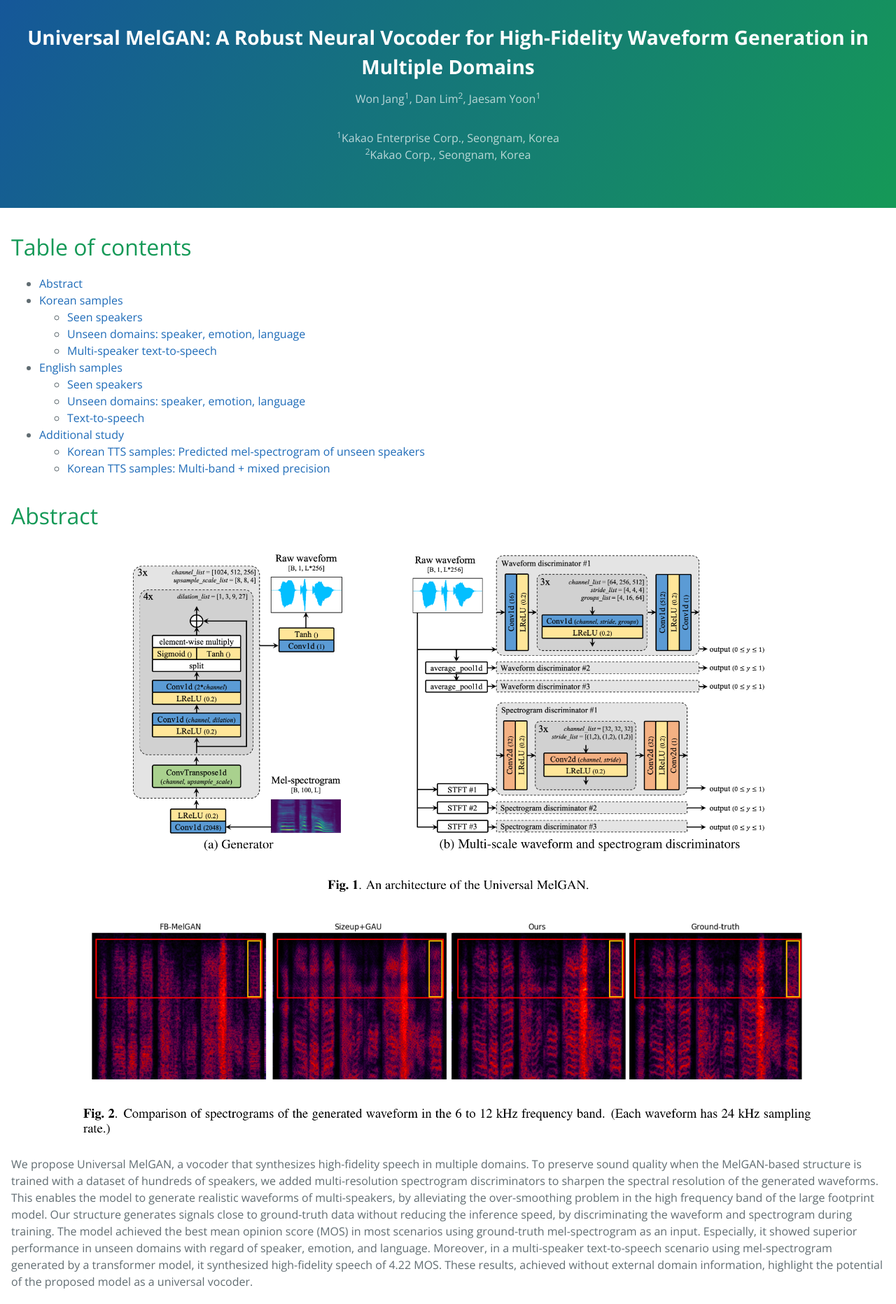
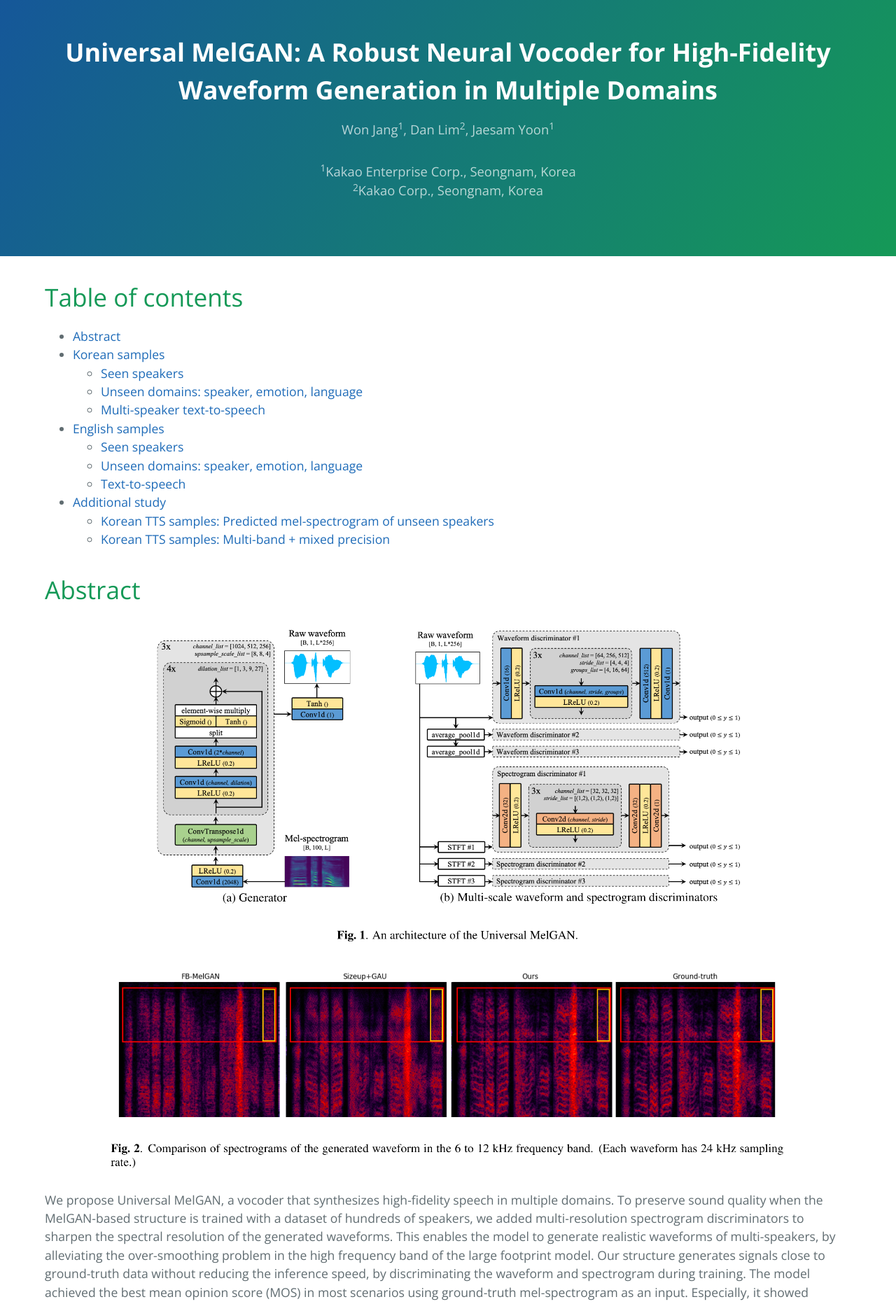
Before and after one commit to kallavinka8045/icassp2021, a Jekyll site: the page built from index.md, in a window 1280 px wide. Shown: the top 1863 px of the page at 70% size. Built offline with Jekyll 4.4.1, drawn with Linux system fonts in a browser that asks for light colours; our own code applies the rules of GitHub Pages for plain Markdown files.

Commit message:
Update variables.scss

```diff
--- a/_sass/variables.scss
+++ b/_sass/variables.scss
@@ -1,6 +1,6 @@
 // Breakpoints
-$large-breakpoint: 100em !default;
-$medium-breakpoint: 100em !default;
+$large-breakpoint: 300em !default;
+$medium-breakpoint: 63em !default;
 
 // Headers
 $header-heading-color: #fff !default;
```
